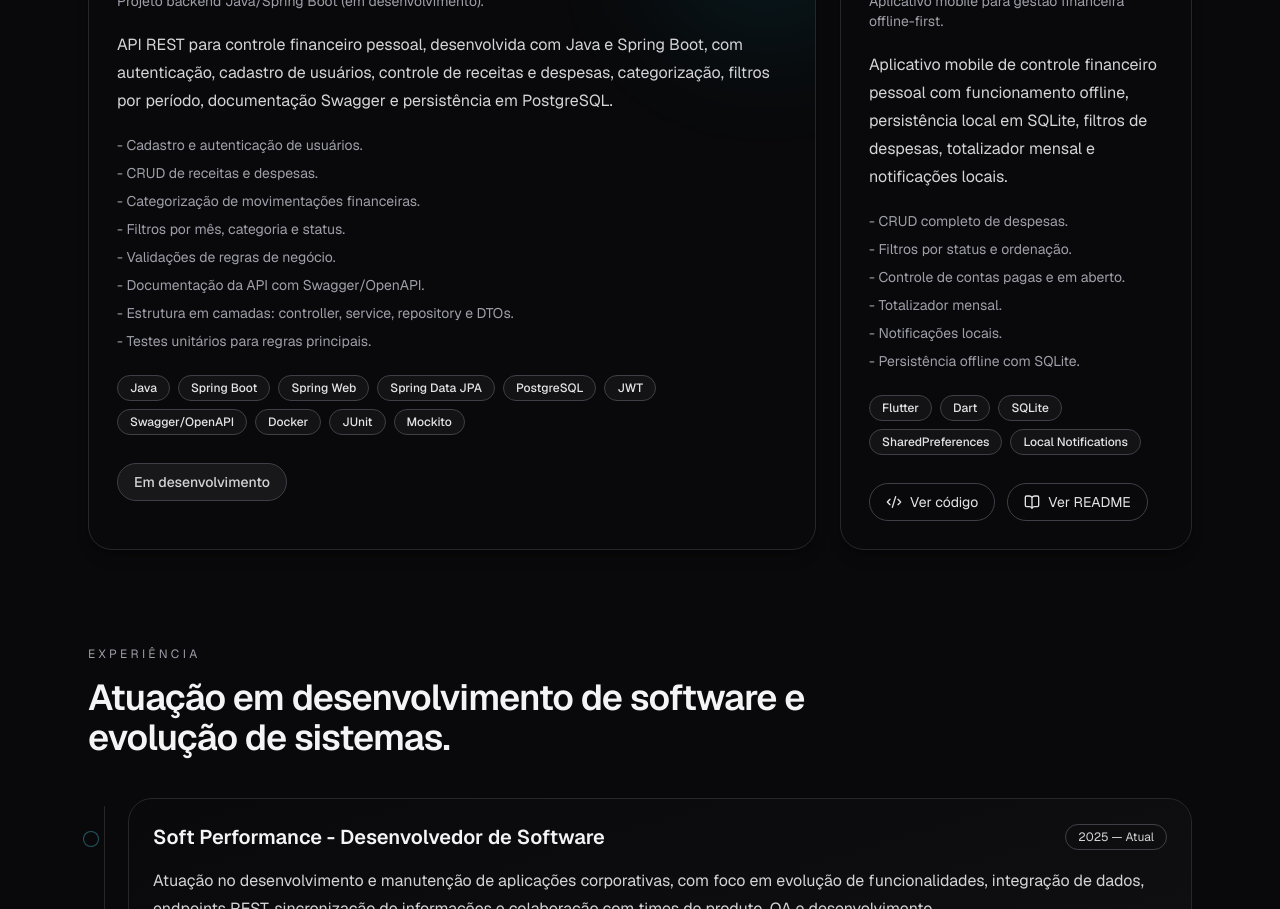
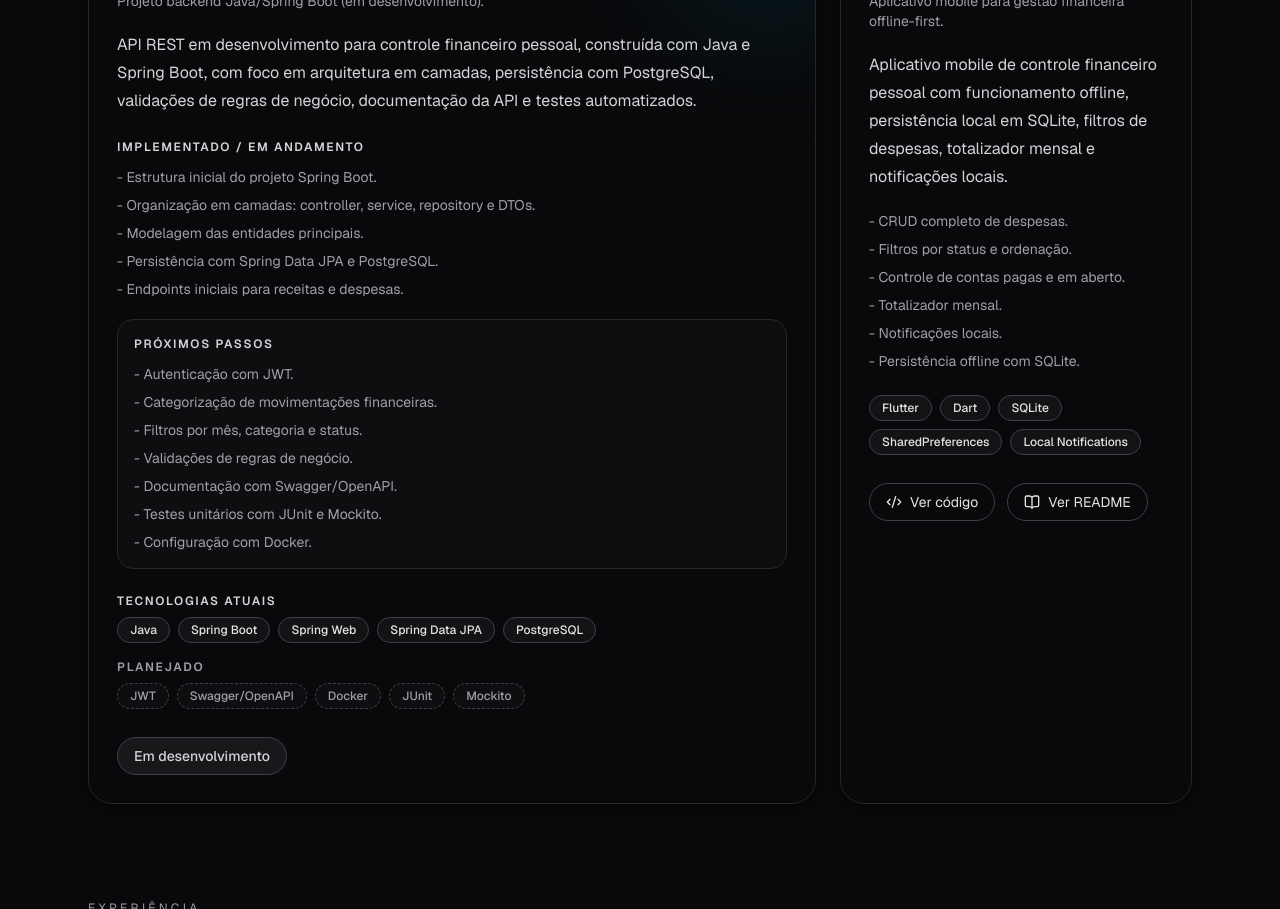
Before and after one commit to Nillocoelho/Portif-lio, a Next.js app: page / in a window 1280 px wide. Shown: the part 3380-4289 px from the top of the page. Built offline with nearby package versions, Linux system fonts and the light colour scheme.

Commit message:
Atualiza o componente ProjectCard para incluir seções de destaques implementados e próximos passos, além de ajustes na estrutura do perfil.

```diff
--- a/components/ProjectCard.tsx
+++ b/components/ProjectCard.tsx
@@ -22,6 +22,9 @@ function actionClassName() {
 }
 
 export function ProjectCard({ project, index, isPrimary = false }: ProjectCardProps) {
+  const hasRoadmapSections =
+    Boolean(project.implementedHighlights?.length) || Boolean(project.nextSteps?.length);
+
   const actions: ProjectAction[] = [
     { href: project.github, icon: Code2, label: "Ver código" },
     { href: project.readme, icon: BookOpen, label: "Ver README" },
@@ -62,7 +65,6 @@ export function ProjectCard({ project, index, isPrimary = false }: ProjectCardPr
           <span className="inline-flex items-center rounded-full border border-zinc-700 bg-zinc-900 px-3 py-1 text-xs font-semibold text-zinc-300">
             {project.category}
           </span>
-
         </div>
 
         <h3 className="mt-4 text-2xl font-semibold tracking-tight text-zinc-100">
@@ -72,6 +74,39 @@ export function ProjectCard({ project, index, isPrimary = false }: ProjectCardPr
 
         <p className="mt-5 text-base leading-7 text-zinc-300">{project.description}</p>
 
+        {hasRoadmapSections ? (
+          <div className="mt-6 space-y-5">
+            {project.implementedHighlights?.length ? (
+              <div>
+                <p className="text-xs font-semibold uppercase tracking-[0.14em] text-zinc-300">
+                  Implementado / em andamento
+                </p>
+                <ul className="mt-3 space-y-2">
+                  {project.implementedHighlights.map((item) => (
+                    <li key={item} className="text-sm text-zinc-400">
+                      - {item}
+                    </li>
+                  ))}
+                </ul>
+              </div>
+            ) : null}
+
+            {project.nextSteps?.length ? (
+              <div className="rounded-2xl border border-zinc-800 bg-zinc-900/40 p-4">
+                <p className="text-xs font-semibold uppercase tracking-[0.14em] text-zinc-300">
+                  Próximos passos
+                </p>
+                <ul className="mt-3 space-y-2">
+                  {project.nextSteps.map((item) => (
+                    <li key={item} className="text-sm text-zinc-400">
+                      - {item}
+                    </li>
+                  ))}
+                </ul>
+              </div>
+            ) : null}
+          </div>
+        ) : (
           <ul className="mt-5 space-y-2">
             {project.highlights.map((highlight) => (
               <li key={highlight} className="text-sm text-zinc-400">
@@ -79,7 +114,43 @@ export function ProjectCard({ project, index, isPrimary = false }: ProjectCardPr
               </li>
             ))}
           </ul>
+        )}
 
+        {project.plannedTechs?.length ? (
+          <div className="mt-6 space-y-4">
+            <div>
+              <p className="text-xs font-semibold uppercase tracking-[0.14em] text-zinc-300">
+                Tecnologias atuais
+              </p>
+              <div className="mt-2 flex flex-wrap gap-2">
+                {project.techs.map((tech) => (
+                  <span
+                    key={tech}
+                    className="rounded-full border border-zinc-700 bg-zinc-900/70 px-3 py-1 text-xs font-medium text-zinc-200"
+                  >
+                    {tech}
+                  </span>
+                ))}
+              </div>
+            </div>
+
+            <div>
+              <p className="text-xs font-semibold uppercase tracking-[0.14em] text-zinc-400">
+                Planejado
+              </p>
+              <div className="mt-2 flex flex-wrap gap-2">
+                {project.plannedTechs.map((tech) => (
+                  <span
+                    key={tech}
+                    className="rounded-full border border-dashed border-zinc-700 bg-zinc-900/40 px-3 py-1 text-xs font-medium text-zinc-400"
+                  >
+                    {tech}
+                  </span>
+                ))}
+              </div>
+            </div>
+          </div>
+        ) : (
           <div className="mt-6 flex flex-wrap gap-2">
             {project.techs.map((tech) => (
               <span
@@ -90,6 +161,7 @@ export function ProjectCard({ project, index, isPrimary = false }: ProjectCardPr
               </span>
             ))}
           </div>
+        )}
 
         <div className="mt-7 flex flex-wrap gap-3 text-sm">
           {availableActions.map((action) => {
--- a/data/profile.ts
+++ b/data/profile.ts
@@ -97,16 +97,23 @@ export const profile: Profile = {
       title: "API de Controle Financeiro",
       subtitle: "Projeto backend Java/Spring Boot (em desenvolvimento).",
       description:
-        "API REST para controle financeiro pessoal, desenvolvida com Java e Spring Boot, com autenticação, cadastro de usuários, controle de receitas e despesas, categorização, filtros por período, documentação Swagger e persistência em PostgreSQL.",
-      highlights: [
-        "Cadastro e autenticação de usuários.",
-        "CRUD de receitas e despesas.",
+        "API REST em desenvolvimento para controle financeiro pessoal, construída com Java e Spring Boot, com foco em arquitetura em camadas, persistência com PostgreSQL, validações de regras de negócio, documentação da API e testes automatizados.",
+      highlights: [],
+      implementedHighlights: [
+        "Estrutura inicial do projeto Spring Boot.",
+        "Organização em camadas: controller, service, repository e DTOs.",
+        "Modelagem das entidades principais.",
+        "Persistência com Spring Data JPA e PostgreSQL.",
+        "Endpoints iniciais para receitas e despesas.",
+      ],
+      nextSteps: [
+        "Autenticação com JWT.",
         "Categorização de movimentações financeiras.",
         "Filtros por mês, categoria e status.",
         "Validações de regras de negócio.",
-        "Documentação da API com Swagger/OpenAPI.",
-        "Estrutura em camadas: controller, service, repository e DTOs.",
-        "Testes unitários para regras principais.",
+        "Documentação com Swagger/OpenAPI.",
+        "Testes unitários com JUnit e Mockito.",
+        "Configuração com Docker.",
       ],
       techs: [
         "Java",
@@ -114,12 +121,8 @@ export const profile: Profile = {
         "Spring Web",
         "Spring Data JPA",
         "PostgreSQL",
-        "JWT",
-        "Swagger/OpenAPI",
-        "Docker",
-        "JUnit",
-        "Mockito",
       ],
+      plannedTechs: ["JWT", "Swagger/OpenAPI", "Docker", "JUnit", "Mockito"],
       github: null,
       readme: null,
       apiDocs: null,
--- a/types/portfolio.ts
+++ b/types/portfolio.ts
@@ -8,7 +8,10 @@ export type ProjectItem = {
   subtitle: string;
   description: string;
   highlights: string[];
+  implementedHighlights?: string[];
+  nextSteps?: string[];
   techs: string[];
+  plannedTechs?: string[];
   github?: string | null;
   readme?: string | null;
   apiDocs?: string | null;
```
Lines whose indentation alone changed are shown as unchanged.
